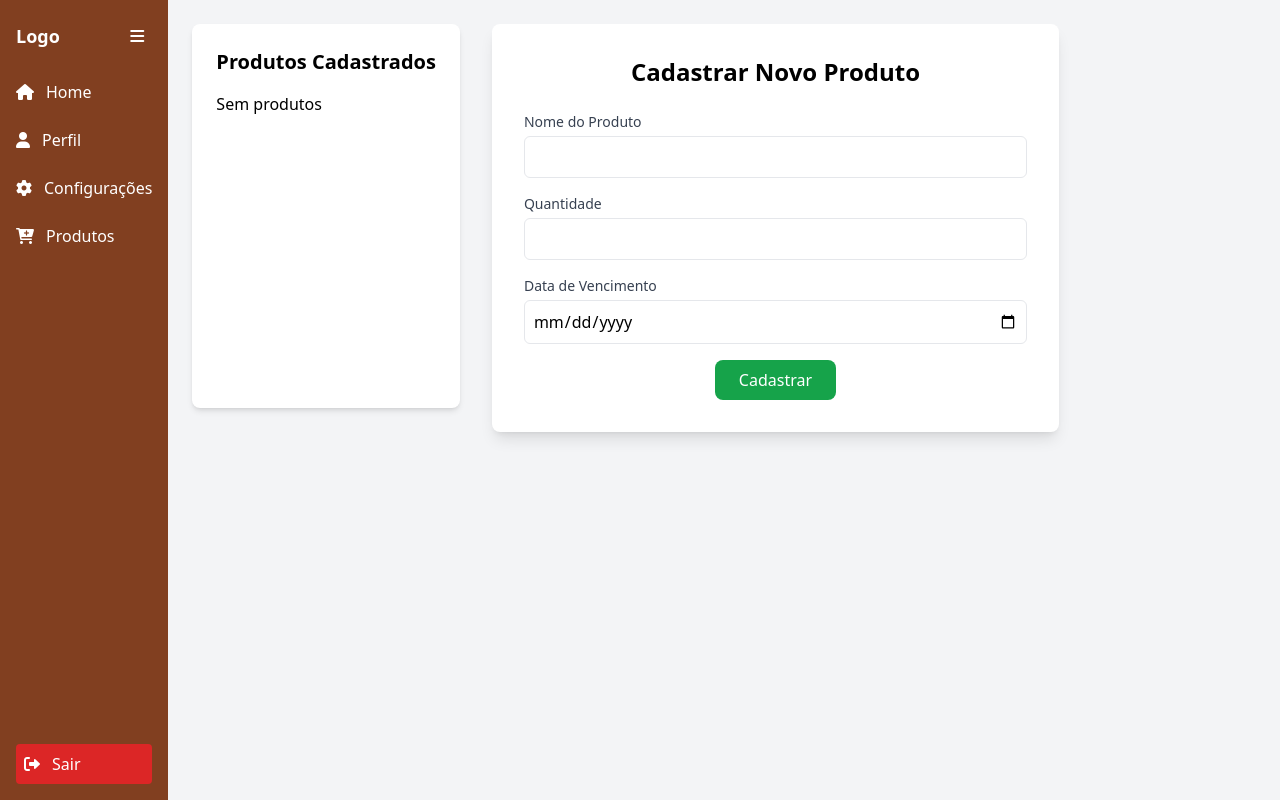
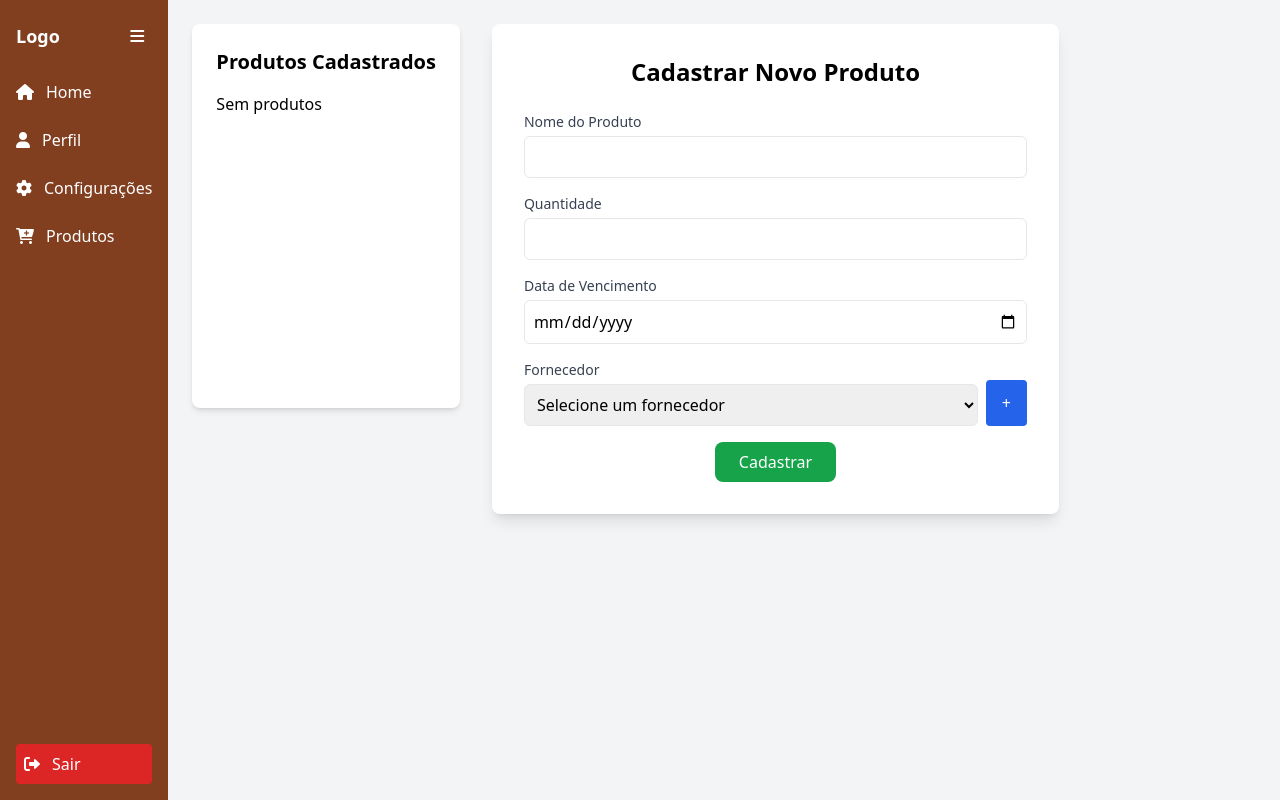
Before and after one commit to AlanBMC/controle-de-estoque, a Django app: page /cafe/view_produto/ in a window 1280 px wide. Run offline with Django 5.2, Linux system fonts and the light colour scheme; data that the repository does not hold is empty; some libraries are stand-ins or nearby versions.

Commit message:
feat: funcao para criar fornecedor, ok

```diff
--- a/controle/estoque/templates/produto.html
+++ b/controle/estoque/templates/produto.html
@@ -36,15 +36,88 @@
                        class="mt-1 block w-full p-2 border rounded-md">
             </div>
 
+            <div class="mb-4 relative">
+                <label for="fornecedor" class="block text-sm font-medium text-gray-700">Fornecedor</label>
+                <div class="flex space-x-2">
+                    <select id="fornecedor" name="fornecedor" required
+                            class="mt-1 block w-full p-2 border rounded-md">
+                        <option value="" disabled selected>Selecione um fornecedor</option>
+                        {% for fornecedor in fornecedores %}
+                            <option value="{{ fornecedor.id }}">{{ fornecedor.nome }}</option>
+                        {% endfor %}
+                    </select>
+
+                    <!-- Botão para adicionar novo fornecedor -->
+                    <button type="button" onclick="openModal('novoFornecedorModal')"
+                            class="bg-blue-600 text-white px-4 py-2 rounded hover:bg-blue-800 transition">
+                        +
+                    </button>
+                </div>
+            </div>
+
             <div class="flex justify-center">
                 <button type="submit"
                         class="px-6 py-2 bg-green-600 text-white rounded-lg hover:bg-green-800 transition">
                     Cadastrar
                 </button>
             </div>
+
         </form>
     </div>
 
 </div>
 
+<div id="novoFornecedorModal" class="fixed inset-0 bg-black bg-opacity-50 hidden flex items-center justify-center">
+    <form method="POST" action="{% url 'cria_fornecedor'%}">
+        {% csrf_token %}
+        <div class="bg-white p-8 rounded-lg shadow-lg w-96 relative">
+
+            <!-- Botão Fechar Modal -->
+            <button type="button" onclick="closeModal('novoFornecedorModal')"
+                    class="absolute top-4 right-4 text-gray-600 hover:text-red-600">
+                ✖
+            </button>
+
+            <h2 class="text-xl font-bold mb-4">Novo Fornecedor</h2>
+
+            <div class="mb-4">
+                <label for="nome_fornecedor" class="block text-sm font-medium text-gray-700">Nome</label>
+                <input type="text" id="nome_fornecedor" name="nome" required
+                       class="mt-1 block w-full p-2 border rounded-md" required>
+            </div>
+
+
+
+
+            <div class="mb-4">
+                <label for="telefone" class="block text-sm font-medium text-gray-700">Telefone</label>
+                <input type="text" id="telefone" name="telefone"
+                       class="mt-1 block w-full p-2 border rounded-md">
+            </div>
+
+            <div class="mb-4">
+                <label for="email" class="block text-sm font-medium text-gray-700" >Email</label>
+                <input type="email" id="email" name="email"
+                       class="mt-1 block w-full p-2 border rounded-md" required>
+            </div>
+
+            <div class="flex justify-center">
+                <button type="submit"
+                        class="px-6 py-2 bg-green-600 text-white rounded-lg hover:bg-green-800 transition">
+                    Cadastrar Fornecedor
+                </button>
+            </div>
+        </div>
+    </form>
+</div>
+<script>
+    function openModal(modalId) {
+        document.getElementById(modalId).classList.remove('hidden');
+    }
+
+    function closeModal(modalId) {
+        document.getElementById(modalId).classList.add('hidden');
+    }
+</script>
+
 {%endblock%}
--- a/controle/estoque/urls.py
+++ b/controle/estoque/urls.py
@@ -11,7 +11,7 @@ urlpatterns = [
     path('editar_nome_usuario/' , views.editar_nome_usuario, name='editar_nome_usuario'),
     path('excluir_usuario/<int:usuario_id>/', views.excluir_usuario, name='excluir_usuario'),
     path('editar_usuario/<int:usuario_id>/', views.editar_usuario, name='editar_usuario'),
-    path('view_produto/', views.view_produto, name='view_produto')
-
+    path('view_produto/', views.view_produto, name='view_produto'),
+    path('cria_fornecedor/', views.cria_fornecedor, name='cria_fornecedor'),
 
 ]
--- a/controle/estoque/views.py
+++ b/controle/estoque/views.py
@@ -19,7 +19,8 @@ def configuracao(request):
 
 def view_produto(request):
     if request.method == 'GET':
-        return render(request, 'produto.html')
+        all_fornecedores = Fornecedor.objects.all()
+        return render(request, 'produto.html', {'fornecedores': all_fornecedores})
 
 def cria_produto(request):
     if request.method == 'POST':
@@ -29,6 +30,17 @@ def cria_produto(request):
         id_fornecedor = request.POST.get('id_fornecedor')
         if id_fornecedor:
             _, admin_atual = usuario_atual(request)
+            fornecedor = Fornecedor.objects.get(id=id_fornecedor)
+            produto = Produto(
+            nome=nome,
+            quantidade=quantidade,
+            vencimento=vencimento,
+            admin_responsavel=admin_atual,
+            fornecedor=fornecedor
+        )
+            produto.save()
+            messages.success(request, 'Produto cadastrado com sucesso!')
+            return redirect('view_produto')
 
 
 def cria_fornecedor(request):
@@ -47,6 +59,8 @@ def cria_fornecedor(request):
             messages.info(request, f'Fornecedor {fornecedor.nome} Ja existe')
 
         return redirect('view_produto')
+
+
         #retorna mensagem de criado.
 def usuario_atual(request):
     '''
```
